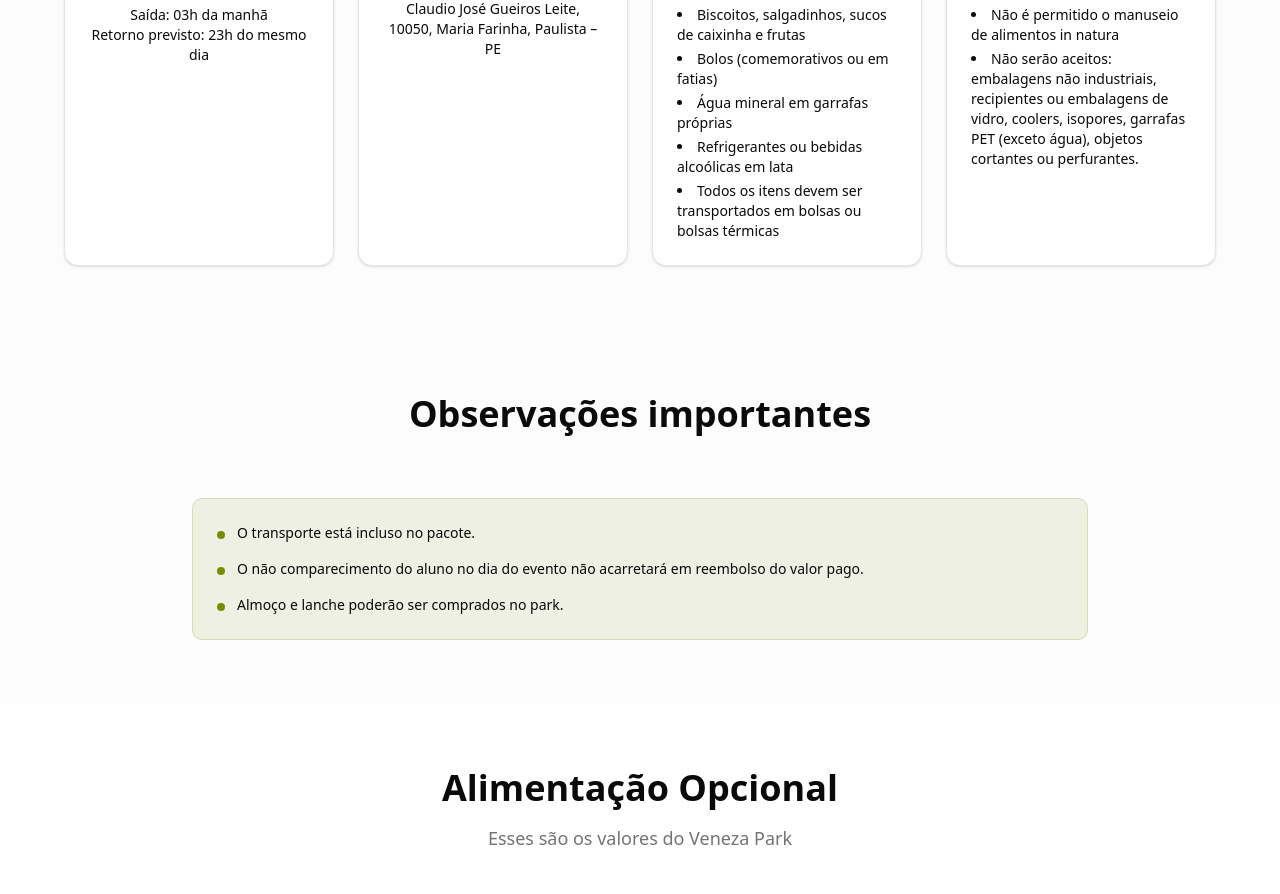
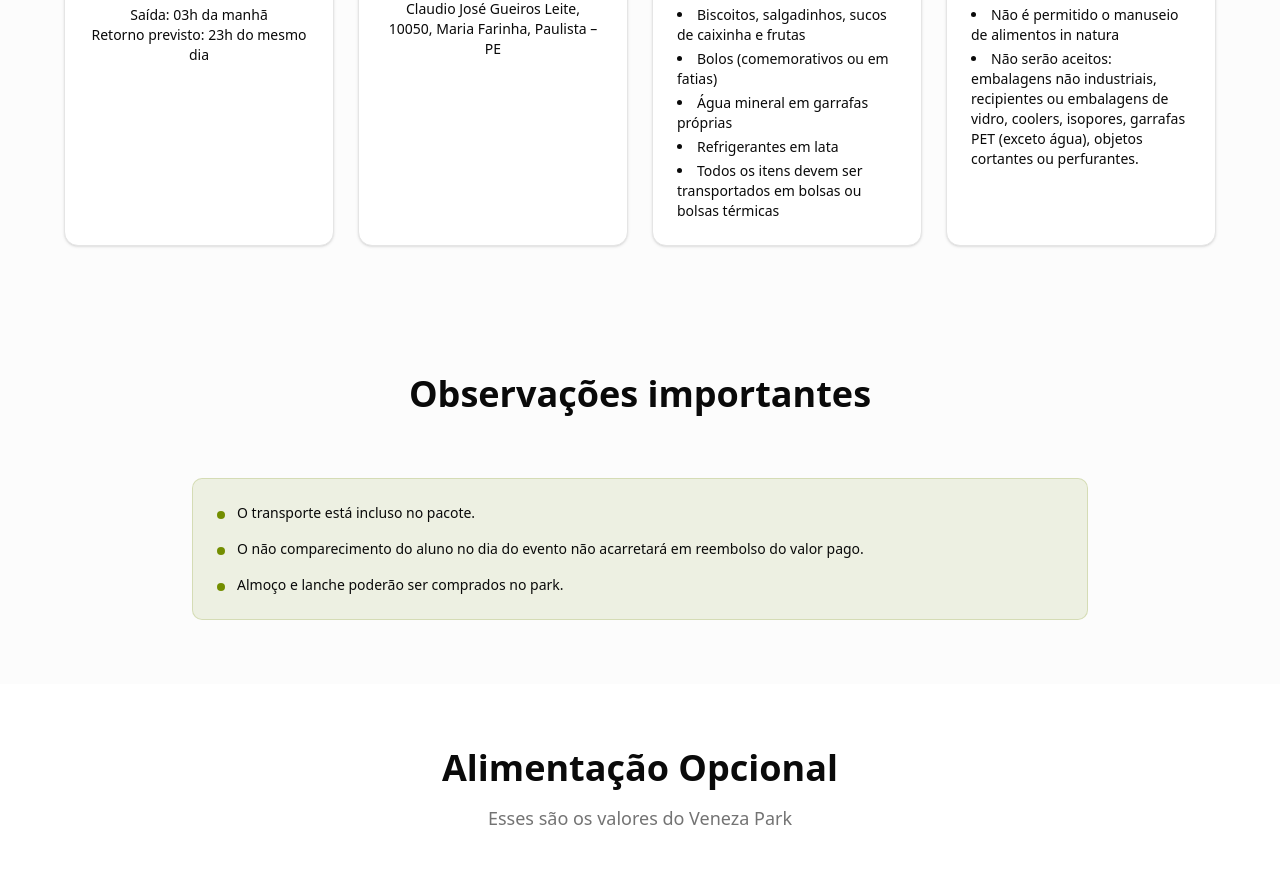
Before and after one commit to pedrologapp/amadeus-venezapark, a React (Vite) app: page / in a window 1280 px wide. Shown: the part 2000-2894 px from the top of the page. Built offline with nearby package versions, Linux system fonts and the light colour scheme.

Commit message:
Update App.jsx

```diff
--- a/src/App.jsx
+++ b/src/App.jsx
@@ -420,7 +420,7 @@ function App() {
                   <li>Biscoitos, salgadinhos, sucos de caixinha e frutas</li>
                   <li>Bolos (comemorativos ou em fatias)</li>
                   <li>Água mineral em garrafas próprias</li>
-                  <li>Refrigerantes ou bebidas alcoólicas em lata</li>
+                  <li>Refrigerantes em lata</li>
                   <li>Todos os itens devem ser transportados em bolsas ou bolsas térmicas</li>
                 </ul>
               </CardContent>
```
